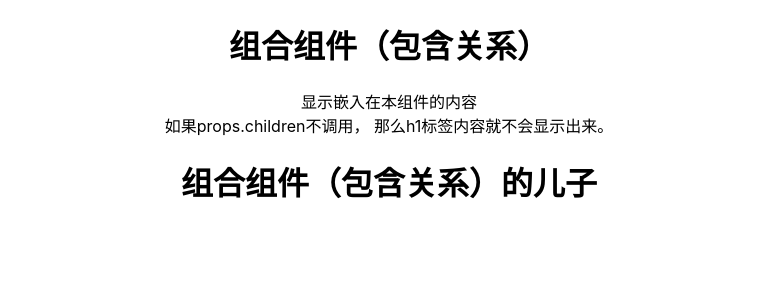
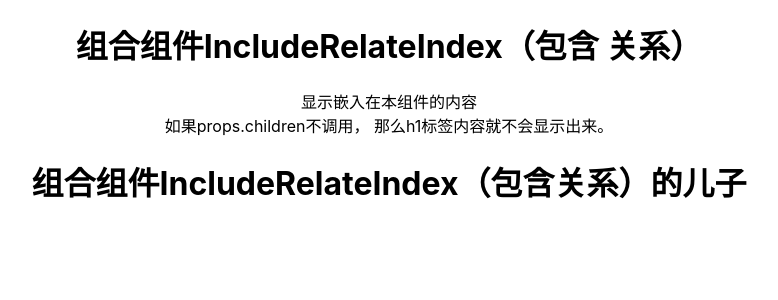
Before and after one commit to T95tongT/HighOrderComponents, a React app: page / in a window 1280 px wide. Shown: the top 300 px of the page, without its empty margins (251-1029 px from the left). Built offline with nearby package versions, Linux system fonts and the light colour scheme.

Commit message:
组合式zujian

```diff
--- a/src/App.js
+++ b/src/App.js
@@ -14,6 +14,7 @@ import Sort from "./pages/sort";
 import ChooseSort from "./pages/chooseSort";
 import InsertSort from "./pages/insertSort";
 import IncludeRelate from "./componments/IncludeRealte/IncludeRelate";
+import IncludeRelateIndex from "./componments/IncludeRealte/index";
 function App() {
   return (
     <div className="App" id = 'app'>
@@ -31,7 +32,8 @@ function App() {
      <ChooseSort/>
      <InsertSort/> */}
      {/* <Context /> */}
-     <IncludeRelate/>
+     {/* <IncludeRelate/> */}
+     <IncludeRelateIndex/>
     </div>
   );
 }
--- a/src/componments/IncludeRealte/index.js
+++ b/src/componments/IncludeRealte/index.js
@@ -1,6 +1,38 @@
-import React from 'react';
-import ReactDOM from 'react-dom';
-import './index.css';
-import App from './App';
+import React from "react";
+class IncludeRelateIndex extends React.Component {
+    constructor(props) {
+        super(props);
+        this.state = {};
+        console.log(this.props, "父组件的")
+    }
 
-ReactDOM.render(<App />, document.getElementById('root'));
+    render() {
+        return (
+            <div>
+                <h1>组合组件IncludeRelateIndex（包含  关系）</h1>
+                <IncludeRelateA attr={this}>
+                    <h1>组合组件IncludeRelateIndex（包含关系）的儿子</h1>
+                </IncludeRelateA>
+            </div>
+        );
+    }
+}
+//此props也包含了赋在组件上的属性以及组件内的内容
+class  IncludeRelateA  extends React.Component {
+    constructor(props) {
+        super(props);
+        this.state = {};
+        console.log(this.props, "IncludeRelateIndex子组件的")
+    }
+
+    render(){
+        return(
+            <div>
+                显示嵌入在本组件的内容 <br/>
+                如果props.children不调用， 那么h1标签内容就不会显示出来。
+                {this.props.children}
+            </div>
+        )
+    }
+}
+export default IncludeRelateIndex;
```
